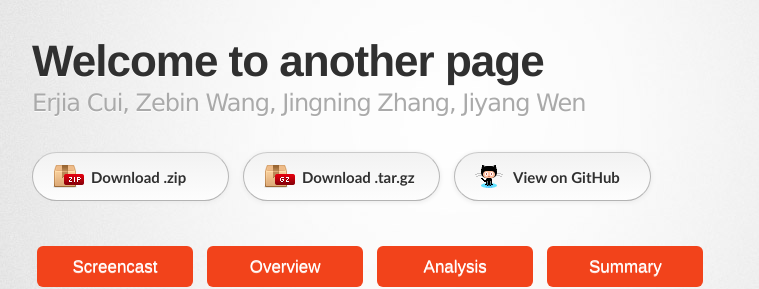
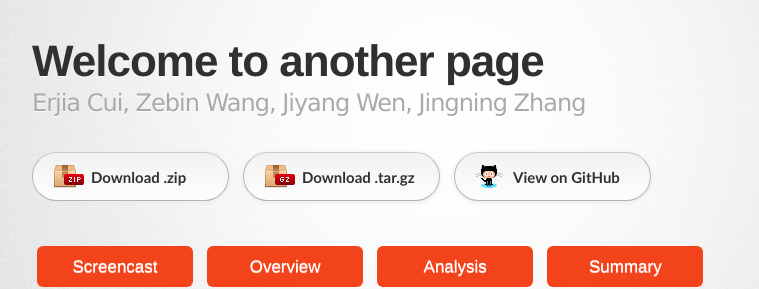
Before and after one commit to churchillcui/ads_retail, a Jekyll site: the page built from another-page.md, in a window 1280 px wide. Shown: the top 289 px of the page, without its empty margins (192-951 px from the left). Built offline with Jekyll 4.4.1, drawn with Linux system fonts in a browser that asks for light colours; some web fonts are replaced; our own code applies the rules of GitHub Pages for plain Markdown files.

```diff
--- a/_config.yml
+++ b/_config.yml
@@ -1,5 +1,5 @@
 title: Comprehensive solution provider for Walmart sales managers
-description: Erjia Cui, Zebin Wang, Jingning Zhang, Jiyang Wen
+description: Erjia Cui, Zebin Wang, Jiyang Wen, Jingning Zhang
 show_downloads: true
 google_analytics:
 theme: jekyll-theme-tactile
```
